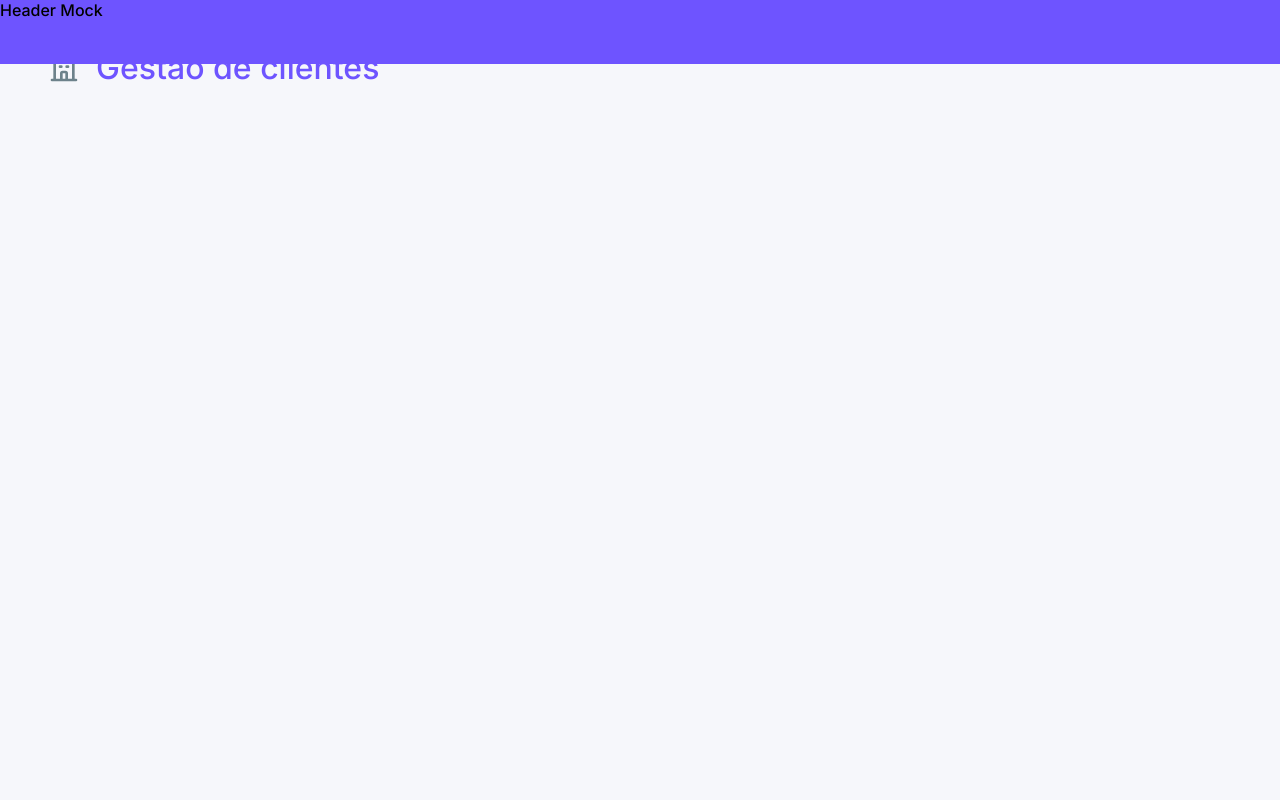
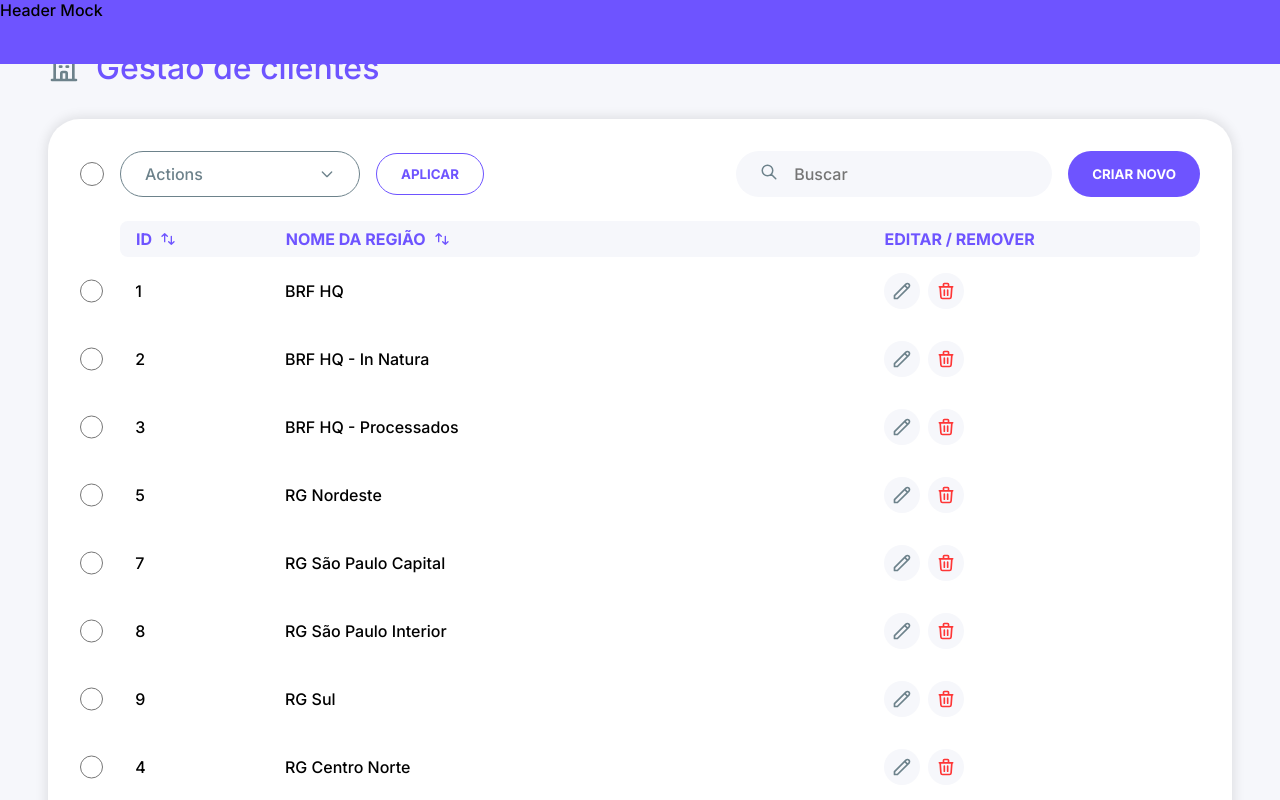
Before and after one commit to rmrantunes/test-ekantica, a Next.js app: page / in a window 1280 px wide. Shown: the top 800 px of the page. Built offline with nearby package versions, Linux system fonts and the light colour scheme.

Commit message:
feat: add Results to index page

```diff
--- a/src/pages/index.tsx
+++ b/src/pages/index.tsx
@@ -1,11 +1,14 @@
 import { OfficeBuildingIcon } from "@heroicons/react/outline";
+
 import { PageTitle } from "components/PageTitle";
 import { Main } from "components/pages/index/Main";
+import { Results } from "components/Results";
 
 export default function Home() {
   return (
     <Main>
       <PageTitle icon={<OfficeBuildingIcon />}>Gestão de clientes</PageTitle>
+      <Results />
     </Main>
   );
 }
```
